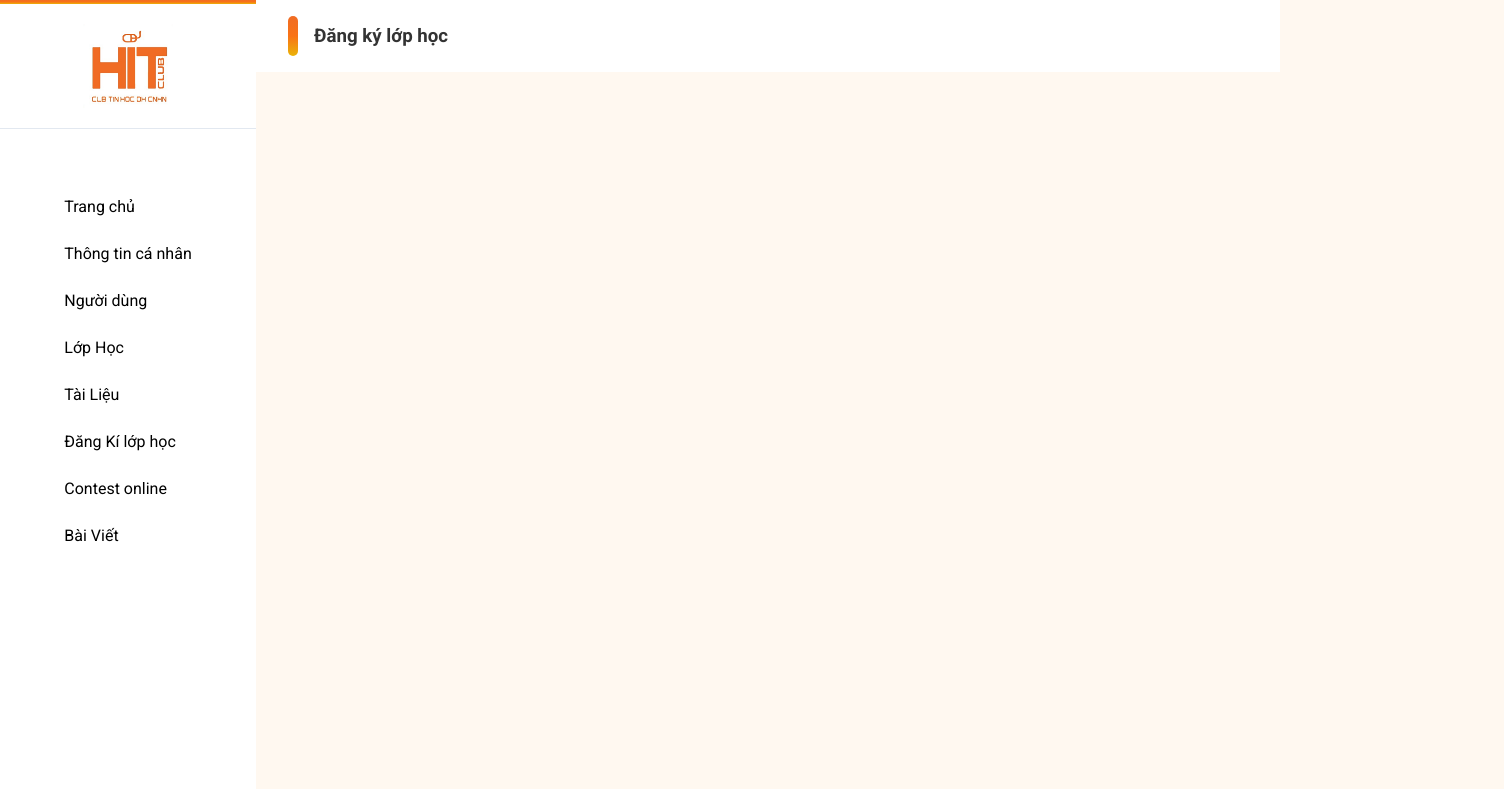
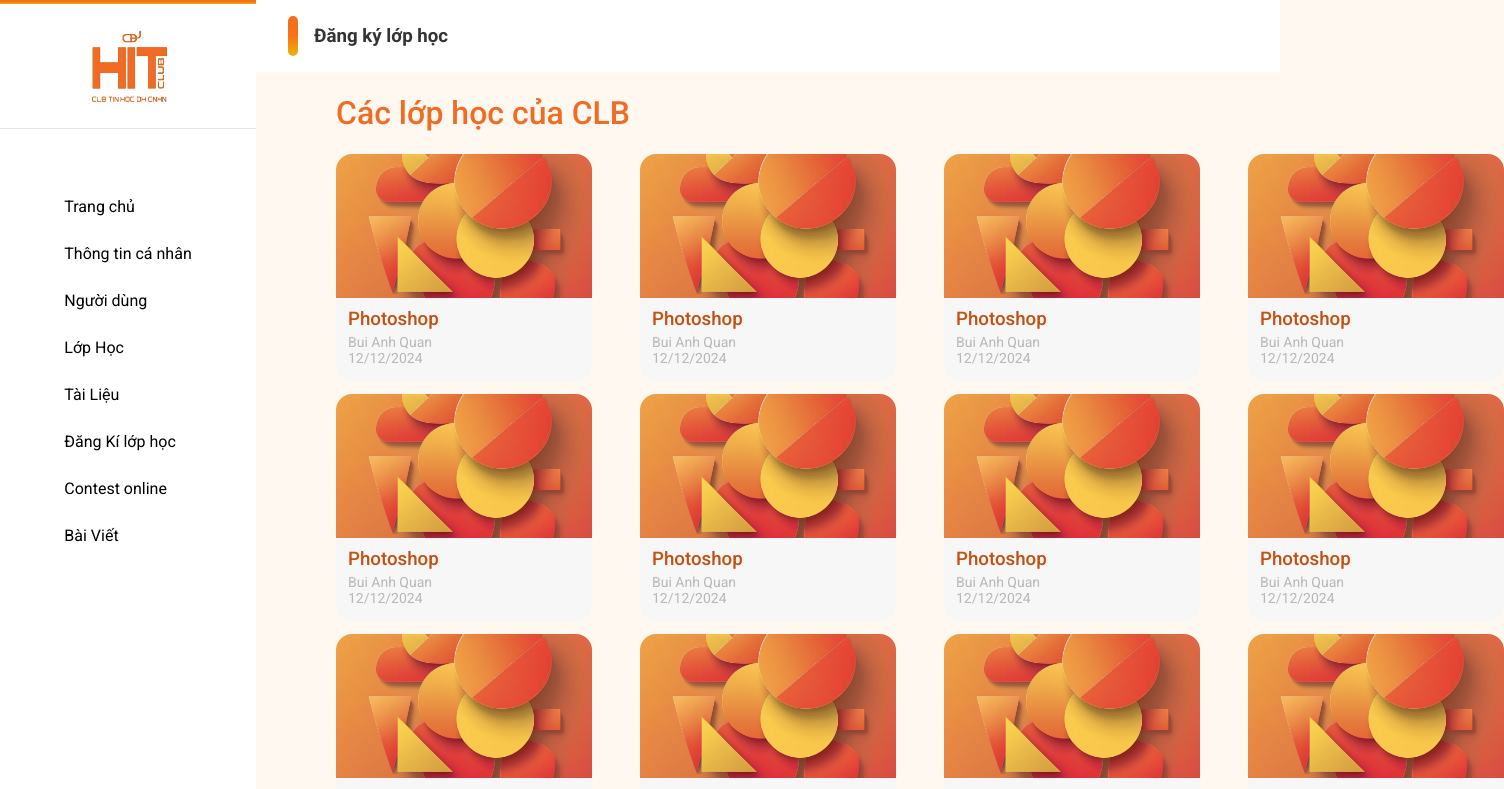
Before and after one commit to Quanxl2k24/HIT_Learning-Connect, a React (Vite) app in the folder react-fontend/: page /User/Register in a window 1280 px wide. Shown: the top 789 px of the page, 1504 px wide, since content can reach past the window. Built offline with nearby package versions, Linux system fonts and the light colour scheme.

Commit message:
them UserRegister

```diff
--- a/react-fontend/src/pages/AdminCreateUser/AdminCreateUser.scss
+++ b/react-fontend/src/pages/AdminCreateUser/AdminCreateUser.scss
@@ -1,6 +1,7 @@
 @use "../../styles/index" as style;
 /* Sidebar */
 .Home_left {
+  position: fixed;
   width: 20%;
   height: 100vh;
 }
@@ -18,71 +19,10 @@
   height: 100vh;
 }
 
-.logo img {
-  width: 80px;
-  margin-bottom: 20px;
-}
-
-.profile {
-  display: flex;
-  align-items: center;
-  gap: 10px;
-  margin-bottom: 30px;
-}
-
-.avatar {
-  background-color: #f97316;
-  color: white;
-  font-weight: bold;
-  width: 40px;
-  height: 40px;
-  border-radius: 50%;
-  display: flex;
-  align-items: center;
-  justify-content: center;
-}
-
-.name {
-  font-weight: bold;
-}
-
-.role {
-  font-size: 0.9em;
-  color: gray;
-}
-
-.menu a {
-  display: block;
-  padding: 10px;
-  border-radius: 6px;
-  text-decoration: none;
-  color: #333;
-  margin-bottom: 5px;
-}
-
-.menu a.active,
-.menu a:hover {
-  background: #f97316;
-  color: white;
-}
-
-.logout {
-  margin-top: auto;
-}
-
-.logout a {
-  display: block;
-  padding: 10px;
-  background: #f3f4f6;
-  border-radius: 6px;
-  text-align: center;
-  color: #333;
-  text-decoration: none;
-}
-
 /* Main Content */
 .main-content {
-  width: 80%;
+  width: 100%;
+  padding-left: 20%;
 }
 
 .banner {
--- a/react-fontend/src/pages/AdminUpdateUser/AdminUpdateUser.scss
+++ b/react-fontend/src/pages/AdminUpdateUser/AdminUpdateUser.scss
@@ -1,12 +1,10 @@
 @use "../../styles/index" as style;
 /* Sidebar */
 .Home_left {
+  position: fixed;
   width: 20%;
   height: 100vh;
 }
-// .SideBar {
-//   width: 100%;
-// }
 // Right
 body {
   background: style.$background-color;
@@ -18,71 +16,10 @@
   height: 100vh;
 }
 
-.logo img {
-  width: 80px;
-  margin-bottom: 20px;
-}
-
-.profile {
-  display: flex;
-  align-items: center;
-  gap: 10px;
-  margin-bottom: 30px;
-}
-
-.avatar {
-  background-color: #f97316;
-  color: white;
-  font-weight: bold;
-  width: 40px;
-  height: 40px;
-  border-radius: 50%;
-  display: flex;
-  align-items: center;
-  justify-content: center;
-}
-
-.name {
-  font-weight: bold;
-}
-
-.role {
-  font-size: 0.9em;
-  color: gray;
-}
-
-.menu a {
-  display: block;
-  padding: 10px;
-  border-radius: 6px;
-  text-decoration: none;
-  color: #333;
-  margin-bottom: 5px;
-}
-
-.menu a.active,
-.menu a:hover {
-  background: #f97316;
-  color: white;
-}
-
-.logout {
-  margin-top: auto;
-}
-
-.logout a {
-  display: block;
-  padding: 10px;
-  background: #f3f4f6;
-  border-radius: 6px;
-  text-align: center;
-  color: #333;
-  text-decoration: none;
-}
-
 /* Main Content */
 .main-content {
-  width: 80%;
+  width: 100%;
+  padding-left: 20%;
 }
 
 .banner {
--- a/react-fontend/src/pages/AdminUserManagement/AdminUserManagement.scss
+++ b/react-fontend/src/pages/AdminUserManagement/AdminUserManagement.scss
@@ -10,14 +10,15 @@
 .AdminUserManagement {
   display: flex;
   @include style.flex(none, none);
-  // opacity: 0.6;
   //sidebar
   .Home_left {
+    position: fixed;
     width: 20%;
     height: 100vh;
   }
   &_right {
-    width: 80%;
+    width: 100%;
+    padding-left: 20%;
     background-color: #fff8f0;
     height: 100vh;
     &--banner {
--- a/react-fontend/src/pages/Change-Infor/Change-Infor.css
+++ b/react-fontend/src/pages/Change-Infor/Change-Infor.css
@@ -5,6 +5,7 @@
 
 /* Sidebar */
 .Home_left {
+  position: fixed;
   width: 20%;
   height: 100vh;
 }
--- a/react-fontend/src/pages/Home/Home.scss
+++ b/react-fontend/src/pages/Home/Home.scss
@@ -9,7 +9,8 @@
   }
 
   &_right {
-    width: 80%;
+    width: 100%;
+    padding-left: 20%;
     &--banner {
       margin-top: 24px;
       background-image: url("../../assets/imgs/BannerHomePage.png");
--- a/react-fontend/src/pages/Information/Information.css
+++ b/react-fontend/src/pages/Information/Information.css
@@ -123,6 +123,8 @@
 }
 
 .infor-colum2 {
+  width: 100%;
+  padding-left: 20%;
   flex: 1;
   display: flex;
   flex-direction: column;
--- a/react-fontend/src/pages/UserClass/UserClass.scss
+++ b/react-fontend/src/pages/UserClass/UserClass.scss
@@ -93,7 +93,8 @@
   .content {
     background-color: style.$background-color;
     flex: 1;
-    width: 80%;
+    width: 100%;
+    padding-left: 20%;
 
     .banner {
       display: flex;
--- a/react-fontend/src/pages/UserClassDetails/UserClassDetails.scss
+++ b/react-fontend/src/pages/UserClassDetails/UserClassDetails.scss
@@ -7,7 +7,8 @@
   .class-detail-content {
     flex: 1;
     background-color: style.$background-color;
-    width: 80%;
+    width: 100%;
+    padding-left: 20%;
 
     .banner {
       display: flex;
@@ -87,6 +88,7 @@
 }
 
 .Home_left {
+  position: fixed;
   width: 20%;
   height: 100vh;
 }
--- a/react-fontend/src/pages/UserEvaluate/UserEvaluate.scss
+++ b/react-fontend/src/pages/UserEvaluate/UserEvaluate.scss
@@ -4,6 +4,7 @@
   height: 100vh;
 
   .Home_left {
+    position: fixed;
     width: 20%;
     height: 100vh;
   }
--- a/react-fontend/src/pages/UserRegister/UserRegister.jsx
+++ b/react-fontend/src/pages/UserRegister/UserRegister.jsx
@@ -1,5 +1,80 @@
 import "./UserRegister.scss";
 import SideBar from "../../components/SideBar/SideBar";
+import img_class from "../../assets/imgs/img_class.png";
+
+const listClass = [
+  {
+    title: "Photoshop",
+    leader: "Bui Anh Quan",
+    day: "12/12/2024",
+  },
+  {
+    title: "Photoshop",
+    leader: "Bui Anh Quan",
+    day: "12/12/2024",
+  },
+  {
+    title: "Photoshop",
+    leader: "Bui Anh Quan",
+    day: "12/12/2024",
+  },
+  {
+    title: "Photoshop",
+    leader: "Bui Anh Quan",
+    day: "12/12/2024",
+  },
+  {
+    title: "Photoshop",
+    leader: "Bui Anh Quan",
+    day: "12/12/2024",
+  },
+  {
+    title: "Photoshop",
+    leader: "Bui Anh Quan",
+    day: "12/12/2024",
+  },
+  {
+    title: "Photoshop",
+    leader: "Bui Anh Quan",
+    day: "12/12/2024",
+  },
+  {
+    title: "Photoshop",
+    leader: "Bui Anh Quan",
+    day: "12/12/2024",
+  },
+  {
+    title: "Photoshop",
+    leader: "Bui Anh Quan",
+    day: "12/12/2024",
+  },
+  {
+    title: "Photoshop",
+    leader: "Bui Anh Quan",
+    day: "12/12/2024",
+  },
+  {
+    title: "Photoshop",
+    leader: "Bui Anh Quan",
+    day: "12/12/2024",
+  },
+  {
+    title: "Photoshop",
+    leader: "Bui Anh Quan",
+    day: "12/12/2024",
+  },
+  {
+    title: "Photoshop",
+    leader: "Bui Anh Quan",
+    day: "12/12/2024",
+  },
+  {
+    title: "Photoshop",
+    leader: "Bui Anh Quan",
+    day: "12/12/2024",
+  },
+];
+
 const UserRegister = () => {
   return (
     <div className="UserRegister-conatainer">
@@ -16,9 +91,24 @@
           </div>
 
           <div className="UserRegister_right--content">
-                <div className="title-content">
+            <div className="title-content">
+              <h1>Các lớp học của CLB</h1>
+            </div>
 
+            <div className="list-class">
+              {listClass.map((item, index) => (
+                <div className="box-class" key={index}>
+                  <div className="img-class">
+                    <img src={img_class} alt="" />
+                  </div>
+                  <div className="text-class">
+                    <h3>{item.title}</h3>
+                    <p>{item.leader}</p>
+                    <p>{item.day}</p>
+                  </div>
                 </div>
+              ))}
+            </div>
           </div>
         </div>
       </div>
--- a/react-fontend/src/pages/UserRegister/UserRegister.scss
+++ b/react-fontend/src/pages/UserRegister/UserRegister.scss
@@ -1,7 +1,8 @@
 @use "../../styles/index" as style;
-
 // sidebar
 .Home_left {
+  position: fixed;
+  z-index: 100;
   width: 20%;
   height: 100vh;
 }
@@ -9,7 +10,10 @@
 .UserRegister {
   display: flex;
   &_right {
-    width: 80%;
+    z-index: 0;
+    width: 100%;
+    padding-left: 20%;
+
     &--banner {
       @include style.flex(none, center);
       padding: 16px 32px;
@@ -23,5 +27,57 @@
         border-radius: 12px;
       }
     }
+    &--content {
+      padding-left: 5rem;
+
+      .title-content {
+        margin: 22px 0px;
+        h1 {
+          color: style.$primary-color;
+          font-weight: 500;
+        }
+      }
+
+      .list-class {
+        display: grid;
+        grid-template-columns: repeat(4, 16rem);
+        gap: 6rem 3rem;
+        .box-class {
+          width: 16rem;
+          height: 9rem;
+          border-top-left-radius: 16px;
+          border-top-right-radius: 16px;
+          .img-class {
+            width: 100%;
+            height: 100%;
+            img {
+              object-fit: cover;
+              border-top-left-radius: 16px;
+              border-top-right-radius: 16px;
+              width: 100%;
+              height: 100%;
+            }
+          }
+
+          .text-class {
+            width: 100%;
+            background-color: #f7f7f7;
+            padding: 10px 0px 16px 12px;
+            border-bottom-left-radius: 16px;
+            border-bottom-right-radius: 16px;
+            h3 {
+              font-weight: 500;
+              color: #c34f10;
+              margin-bottom: 4px;
+            }
+            p {
+              color: #b9b7b7;
+              font-size: 14px;
+              font-weight: 400;
+            }
+          }
+        }
+      }
+    }
   }
 }
```
